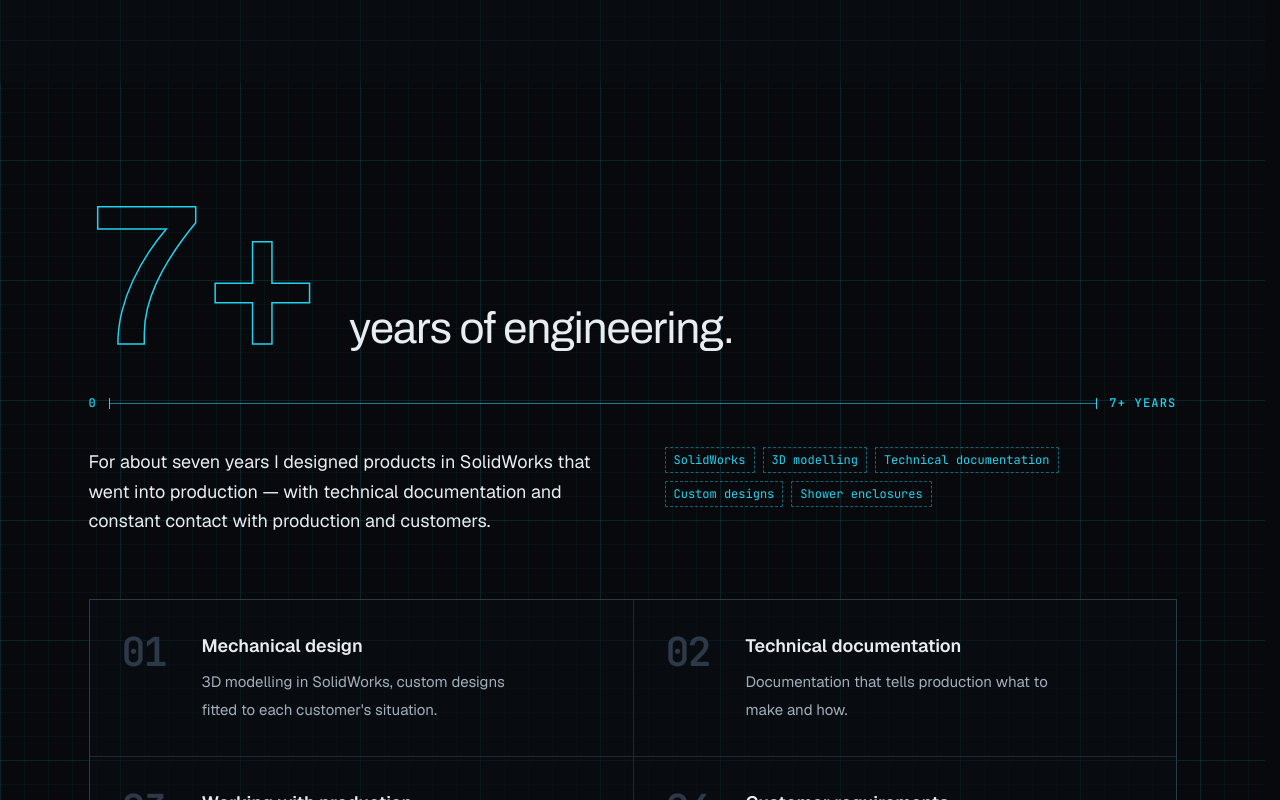
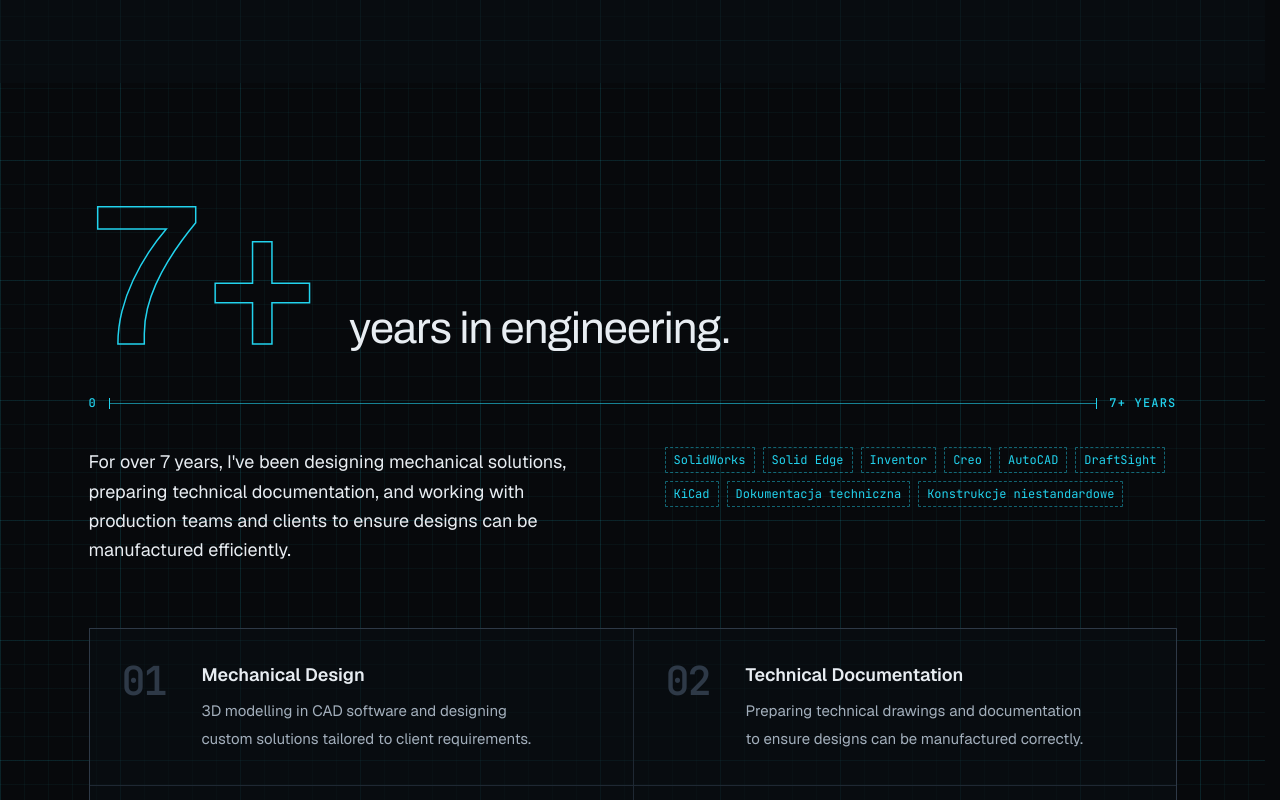
Before and after one commit to Giszta/portfolio, a Next.js app: page /en in a window 1280 px wide. Shown: the part 2000-2800 px from the top of the page. Built offline with nearby package versions, Linux system fonts and the light colour scheme; no server answers.

Commit message:
text on page updated

```diff
--- a/messages/en.json
+++ b/messages/en.json
@@ -44,7 +44,7 @@
     "availability": "Open to new opportunities · {city} · on-site / hybrid / remote",
     "titleOutline": "Engineer",
     "titleSolid": "who codes.",
-    "lead": "{name} — mechanical engineer with 7+ years in design and production, now building software for technical workflows. Same part, two views: the drawing on one side of the cut, the code on the other.",
+    "lead": "{name} — a mechanical design engineer with over 7 years of experience, combining mechanical design with software development and the automation of technical processes.",
     "ctaPrimary": "See projects",
     "cvFormat": "PDF",
     "dragHint": "Drag line A–A — or focus it and use the arrow keys",
@@ -94,86 +94,90 @@
   },
 "engineering": {
   "titleOutline": "7+",
-    "titleSolid": "years of engineering.",
-    "lead": "For about seven years I designed products in SolidWorks that went into production — with technical documentation and constant contact with production and customers.",
+  "titleSolid": "years in engineering.",
+  "lead": "For over 7 years, I've been designing mechanical solutions, preparing technical documentation, and working with production teams and clients to ensure designs can be manufactured efficiently.",
   "measure": {
     "start": "0",
     "end": "7+ years"
 },
-    "chipsLabel": "Tools and areas",
+  "chipsLabel": "Tools and areas of expertise",
     "chips": {
       "solidworks": "SolidWorks",
-      "modelling": "3D modelling",
-      "documentation": "Technical documentation",
-      "custom": "Custom designs",
-      "enclosures": "Shower enclosures"
+      "solidedge": "Solid Edge",
+      "autocad": "AutoCAD",
+      "inventor": "Inventor",
+      "creo": "Creo",
+      "draftsight": "DraftSight",
+      "kicad": "KiCad",
+      "documentation": "Dokumentacja techniczna",
+      "custom": "Konstrukcje niestandardowe"
     },
-    "capabilitiesLabel": "Scope of engineering work",
+"capabilitiesLabel": "Engineering expertise",
   "capabilities": {
   "design": {
-        "title": "Mechanical design",
-        "text": "3D modelling in SolidWorks, custom designs fitted to each customer's situation."
+    "title": "Mechanical Design",
+    "text": "3D modelling in CAD software and designing custom solutions tailored to client requirements."
 },
 "documentation": {
-        "title": "Technical documentation",
-        "text": "Documentation that tells production what to make and how."
+"title": "Technical Documentation",
+"text": "Preparing technical drawings and documentation to ensure designs can be manufactured correctly."
 },
 "production": {
-        "title": "Working with production",
-        "text": "Daily contact with production and solving technical problems as they come up."
+"title": "Working with Production",
+"text": "Consulting on design solutions, clarifying technical documentation, and resolving engineering issues."
 },
 "client": {
-        "title": "Customer requirements",
-        "text": "Turning customer needs into a solution that can actually be designed and built."
+"title": "Requirements Analysis",
+"text": "Translating client needs into specific design requirements and feasible solutions."
 }
 }
 },
 "technology": {
-    "titleSolid": "What it's",
-    "titleOutline": "made of.",
-    "lead": "Technologies I use every day — from the interface to mechanical design.",
+"titleSolid": "My technical",
+"titleOutline": "toolkit.",
+"lead": "The tools I use for mechanical design, software development, and automating technical processes.",
 "engineering": "Engineering",
-    "software": "Software",
-    "groupsLabel": "Technology layers",
+"software": "Software Development",
+"groupsLabel": "Technology Stack",
 "groups": {
 "interface": {
-        "title": "Interface"
+"title": "Frontend"
 },
 "backend": {
-        "title": "Backend & data"
+"title": "Backend & Data"
 },
 "automation": {
-        "title": "AI & automation"
+"title": "AI & Automation"
 },
 "quality": {
-        "title": "Quality & delivery"
+"title": "Quality & Deployment"
 },
 "engineering": {
 "title": "Engineering"
 }
 },
 "terms": {
-      "modelling-3d": "3D modelling",
-      "technical-documentation": "Technical documentation",
-      "solidworks-macros": "SolidWorks macros",
+"modelling-3d": "3D Modelling",
+"technical-documentation": "Technical Documentation",
+"solidworks-macros": "SolidWorks Macros",
 "excel-vba": "Excel VBA"
 }
 },
   "about": {
     "title": "I solve technical problems. Code is one of my tools.",
-    "lead": "I’m a <strong>mechanical design engineer</strong> with about seven years of experience. I work in SolidWorks, produce technical documentation and work directly with production and clients. Today I design shower enclosures, many of them custom, each one shaped around a specific client’s situation.",
-    "software": "In 2023 I started programming to build a website for my dad’s photography business, Fotoroman. I kept going: <strong>TypeScript, React, Next.js, Node.js and PostgreSQL</strong>, and a project for a real client in renewable-energy advisory.",
-    "tools": "At work, I’ve also built tools for myself and my team: an Excel VBA template that everyone on the team uses for email replies and quotes, and a SolidWorks macro that generates PNG visualisations with automatic numbering.",
-    "ai": "More recently I’ve been building full-stack and AI projects. <strong>NEXUS</strong> is a ticketing platform with AI classification and RAG, where a human always makes the final call on what the AI suggests.",
-    "next": "I’m looking for a role where engineering and software meet: engineering software, automation, AI or manufacturing technology. I’m based in Poznań and open to on-site, hybrid and remote work.",
-    "photoAlt": "Portrait of Adam Giszter, one half of his face in light and the other in shadow.",
+    "lead": "I've been working as a <strong>mechanical design engineer</strong> for 7 years. I design in SolidWorks, prepare technical documentation, and work closely with production teams and clients. My day-to-day work involves turning specific requirements into solutions that can be designed and manufactured — even when a standard approach isn't enough.",
+    "software": "I started coding in 2023 by building a website for Fotoroman, showing my father's photography passion. Since then, I've built more applications while developing my skills in <strong>TypeScript, React, Next.js, Node.js, and PostgreSQL</strong>. I've also built a website for a client in the renewable energy sector.",
+    "tools": "I also use programming to improve my work as an engineer. I created an Excel template using VBA that my entire team uses to prepare email responses and quotations, as well as a SolidWorks macro that automates PNG visualization exports and sequential numbering. These are the kinds of problems I enjoy solving: repetitive tasks that can be completed faster and more reliably through automation.",
+    "ai": "I'm currently developing projects that combine <strong>software, automation, and AI</strong>. NEXUS is a project for an AI-powered ticket management platform that uses AI for ticket classification and retrieval-augmented generation (RAG) to search a knowledge base. I'm particularly interested in building useful AI tools while keeping humans in control of the final decisions.",
+    "next": "I'm looking for opportunities at the intersection of engineering and software — building tools, automating processes, developing AI solutions, or working on engineering software. I want to build on my experience in a real-world engineering environment while continuing to grow as an engineer who can also design and develop software. I'm based in Poznań, Poland, and open to on-site, hybrid, and remote opportunities.",
+    "photoAlt": "Portrait of Adam Giszter, with one side of his face illuminated.",
     "caption": "{name} — Engineer who codes",
     "contactCta": "Get in touch"
   },
   "contact": {
     "titleOutline": "Let's close",
     "titleSolid": "the gap.",
-    "lead": "Open to software, AI and automation roles — especially where engineering context matters.",
+    "lead": "I'm looking for opportunities to build software, automate processes, and develop AI solutions — especially where engineering experience helps solve real-world problems.",
     "linksLabel": "Contact links",
     "form": {
       "title": "Send a message",
--- a/messages/pl.json
+++ b/messages/pl.json
@@ -44,7 +44,7 @@
     "availability": "Otwarty na nowe możliwości · {city} · stacjonarnie / hybrydowo / zdalnie",
     "titleOutline": "Inżynier,",
     "titleSolid": "który koduje.",
-    "lead": "{name} — konstruktor z ponad 7-letnim doświadczeniem w projektowaniu i produkcji, który buduje oprogramowanie dla procesów technicznych. Ta sama część, dwa widoki: rysunek po jednej stronie przekroju, kod po drugiej.",
+    "lead": "{name} — konstruktor z ponad 7-letnim doświadczeniem, który łączy projektowanie mechaniczne z programowaniem i automatyzacją procesów technicznych.",
     "ctaPrimary": "Zobacz projekty",
     "cvFormat": "PDF",
     "dragHint": "Przeciągnij linię A–A albo ustaw na niej fokus i użyj strzałek",
@@ -95,7 +95,7 @@
   "engineering": {
     "titleOutline": "7+",
     "titleSolid": "lat inżynierii.",
-    "lead": "Przez około siedem lat projektowałem w SolidWorksie produkty, które trafiały na produkcję — z dokumentacją techniczną i w stałym kontakcie z produkcją i klientami.",
+    "lead": "Od ponad 7 lat projektuję rozwiązania mechaniczne, przygotowuję dokumentację techniczną i współpracuję z produkcją oraz klientami, dbając o to, by projekty można było sprawnie zrealizować.",
     "measure": {
       "start": "0",
       "end": "7+ lat"
@@ -103,41 +103,45 @@
     "chipsLabel": "Narzędzia i obszary",
     "chips": {
       "solidworks": "SolidWorks",
-      "modelling": "Modelowanie 3D",
+      "solidedge": "Solid Edge",
+      "autocad": "AutoCAD",
+      "inventor": "Inventor",
+      "creo": "Creo",
+      "draftsight": "DraftSight",
+      "kicad": "KiCad",
       "documentation": "Dokumentacja techniczna",
-      "custom": "Konstrukcje niestandardowe",
-      "enclosures": "Kabiny prysznicowe"
+      "custom": "Konstrukcje niestandardowe"
     },
     "capabilitiesLabel": "Zakres pracy inżynierskiej",
     "capabilities": {
       "design": {
         "title": "Projektowanie mechaniczne",
-        "text": "Modelowanie 3D w SolidWorksie, konstrukcje niestandardowe dopasowane do sytuacji klienta."
+        "text": "Modelowanie 3D w programach CAD i projektowanie niestandardowych rozwiązań dopasowanych do wymagań klienta."
       },
       "documentation": {
         "title": "Dokumentacja techniczna",
-        "text": "Dokumentacja, według której produkcja wie, co i jak wykonać."
+        "text": "Przygotowywanie rysunków i dokumentacji umożliwiających prawidłowe wykonanie projektu."
       },
       "production": {
         "title": "Współpraca z produkcją",
-        "text": "Codzienny kontakt z produkcją i rozwiązywanie problemów technicznych na bieżąco."
+        "text": "Konsultowanie rozwiązań konstrukcyjnych, wyjaśnianie dokumentacji i rozwiązywanie problemów technicznych."
       },
       "client": {
-        "title": "Wymagania klienta",
-        "text": "Przekładanie potrzeb klienta na rozwiązanie, które da się zaprojektować i wykonać."
+        "title": "Analiza wymagań",
+        "text": "Przekładanie potrzeb klienta na konkretne założenia projektowe i rozwiązania możliwe do wykonania."
       }
     }
   },
   "technology": {
-    "titleSolid": "Z czego jest",
-    "titleOutline": "zrobione.",
-    "lead": "Technologie, których używam na co dzień — od interfejsu po konstrukcję.",
+    "titleSolid": "Mój warsztat",
+    "titleOutline": "techniczny.",
+    "lead": "Narzędzia, których używam do projektowania mechanicznego, tworzenia oprogramowania i automatyzacji procesów technicznych.",
     "engineering": "Inżynieria",
     "software": "Programowanie",
     "groupsLabel": "Warstwy technologii",
     "groups": {
       "interface": {
-        "title": "Interfejs"
+        "title": "Frontend"
       },
       "backend": {
         "title": "Backend i dane"
@@ -146,7 +150,7 @@
         "title": "AI i automatyzacja"
       },
       "quality": {
-        "title": "Jakość i dostarczanie"
+        "title": "Jakość i wdrażanie"
       },
       "engineering": {
         "title": "Inżynieria"
@@ -161,19 +165,19 @@
   },
   "about": {
     "title": "Rozwiązuję problemy techniczne. Kod to jedno z moich narzędzi.",
-    "lead": "Jestem <strong>konstruktorem mechanikiem</strong> z około siedmioletnim doświadczeniem. Pracuję w SolidWorksie, tworzę dokumentację techniczną i na co dzień współpracuję z produkcją i klientami. Obecnie projektuję kabiny prysznicowe, często niestandardowe, każdą dopasowaną do konkretnej sytuacji klienta.",
-    "software": "W 2023 roku zacząłem programować, żeby zbudować stronę dla firmy fotograficznej mojego taty — Fotoroman. Poszedłem dalej: <strong>TypeScript, React, Next.js, Node.js i PostgreSQL</strong> oraz projekt dla prawdziwego klienta z branży doradztwa w zakresie OZE.",
-    "tools": "W pracy zbudowałem też narzędzia dla siebie i zespołu: szablon w Excelu z VBA, z którego cały zespół korzysta przy odpowiedziach mailowych i wycenach, oraz makro do SolidWorksa generujące wizualizacje PNG z automatyczną numeracją.",
-    "ai": "Ostatnio buduję projekty full-stack i AI. <strong>NEXUS</strong> to platforma do obsługi zgłoszeń z klasyfikacją AI i RAG, w której ostateczną decyzję zawsze podejmuje człowiek.",
-    "next": "Szukam roli, w której spotykają się inżynieria i oprogramowanie: oprogramowanie inżynierskie, automatyzacja, AI lub technologie produkcyjne. Mieszkam w Poznaniu i jestem otwarty na pracę stacjonarną, hybrydową i zdalną.",
-    "photoAlt": "Portret: Adam Giszter, jedna połowa twarzy w świetle, druga w cieniu.",
-    "caption": "{name} — Engineer who codes",
+    "lead": "Od 7 lat pracuję jako <strong>konstruktor mechanik</strong>. Projektuję w SolidWorksie, przygotowuję dokumentację techniczną i współpracuję z produkcją oraz klientami. Na co dzień przekładam konkretne wymagania na rozwiązania, które można zaprojektować i wykonać — również wtedy, gdy standardowe podejście nie wystarcza.",
+    "software": "Programowanie zacząłem w 2023 roku od stworzenia strony internetowej dla Fotoroman, żeby przedstawić pasję mojego taty. Z czasem zacząłem budować kolejne aplikacje, rozwijając umiejętności w <strong>TypeScript, React, Next.js, Node.js i PostgreSQL</strong>. Mam też doświadczenie w tworzeniu strony internetowej dla klienta z branży OZE.",
+    "tools": "Programowanie wykorzystuję również w pracy konstruktora. Stworzyłem szablon w Excelu z VBA, z którego korzysta cały zespół przy przygotowywaniu odpowiedzi mailowych i wycen, oraz makro do SolidWorksa automatyzujące generowanie wizualizacji PNG i ich numerację. To właśnie takie problemy najchętniej rozwiązuję: powtarzalne zadania, które można wykonać szybciej i bardziej niezawodnie.",
+    "ai": "Obecnie rozwijam projekty łączące <strong>oprogramowanie, automatyzację i AI</strong>. NEXUS to projekt platformy do obsługi zgłoszeń, która wykorzystuje AI do klasyfikacji i wyszukiwania informacji w bazie wiedzy (RAG). Szczególnie interesuje mnie to, jak budować użyteczne narzędzia AI, zachowując kontrolę człowieka nad ostatecznymi decyzjami.",
+    "next": "Szukam pracy na styku inżynierii i oprogramowania — przy tworzeniu narzędzi, automatyzacji procesów, rozwiązań AI lub oprogramowania inżynierskiego. Chcę wykorzystać doświadczenie zdobyte w realnym środowisku technicznym i dalej rozwijać się jako inżynier, który potrafi również projektować i tworzyć oprogramowanie. Mieszkam w Poznaniu; jestem otwarty na pracę stacjonarną, hybrydową i zdalną.",
+    "photoAlt": "Portret Adama Gisztera, z twarzą oświetloną z jednej strony.",
+    "caption": "{name} — Inżynier, który koduje",
     "contactCta": "Napisz do mnie"
   },
   "contact": {
     "titleOutline": "Połączmy",
     "titleSolid": "te światy.",
-    "lead": "Interesują mnie role związane z oprogramowaniem, AI i automatyzacją — szczególnie tam, gdzie doświadczenie inżynierskie ma znaczenie.",
+    "lead": "Szukam możliwości tworzenia oprogramowania, automatyzacji i rozwiązań AI — szczególnie tam, gdzie doświadczenie inżynierskie pomaga rozwiązywać realne problemy.",
     "linksLabel": "Linki kontaktowe",
     "form": {
       "title": "Napisz wiadomość",
--- a/src/components/engineering/EngineeringSection.tsx
+++ b/src/components/engineering/EngineeringSection.tsx
@@ -5,7 +5,7 @@ import { CapabilityList } from "./CapabilityList";
 
 const HEADING_ID = "engineering-title";
 
-const CHIPS = ["solidworks", "modelling", "documentation", "custom", "enclosures"] as const;
+const CHIPS = ["solidworks","solidedge","inventor","creo", "autocad", "draftsight", "kicad", "documentation", "custom"] as const;
 
 export function EngineeringSection() {
   const t = useTranslations("engineering");
--- a/src/content/site.ts
+++ b/src/content/site.ts
@@ -21,7 +21,7 @@ export interface SiteConfig {
 
 export const siteConfig = {
   name: "Adam Giszter",
-  shortName: "Giszter",
+  shortName: "Giszter.com",
   location: { countryCode: "PL", latitude: 52, longitude: 16 },
   links: {
     github: "https://github.com/Giszta",
--- a/src/content/stack.ts
+++ b/src/content/stack.ts
@@ -45,7 +45,6 @@ export const STACK = [
     items: [
       tech("claude-api"),
       tech("rag"),
-      tech("python"),
       term("solidworks-macros"),
       term("excel-vba"),
     ],
@@ -55,15 +54,13 @@ export const STACK = [
     view: "software",
     items: [
       tech("vitest"),
-      tech("testing-library"),
       tech("playwright"),
       tech("git"),
-      tech("ci-cd"),
     ],
   },
   {
     id: "engineering",
     view: "engineering",
-    items: [tech("solidworks"), term("modelling-3d"), term("technical-documentation")],
+    items: [tech("solidworks"), tech("solidedge"), tech("inventor"), tech("creo"), tech("autocad"), tech("draftsight"), tech("kicad"), ],
   },
 ] as const satisfies readonly StackGroup[];
--- a/src/content/tech.ts
+++ b/src/content/tech.ts
@@ -50,6 +50,12 @@ export const TECH = {
   vue: { label: "Vue 3", icon: siVuedotjs },
   vuex: { label: "Vuex", icon: null },
   vite: { label: "Vite", icon: siVite },
+  solidedge: { label: "Solid Edge", icon: null },
+  inventor: { label: "Inventor", icon: null },
+  creo: { label: "Creo", icon: null },
+  draftsight: { label: "DraftSight", icon: null },
+  kicad: { label: "KiCad", icon: null },
+  autocad: { label: "AutoCAD", icon: null },
 } as const satisfies Record<string, TechDefinition>;
 
 export type TechId = keyof typeof TECH;
```
Also changed, not shown: src/components/hero/Hero.tsx (+3 -4 lines). Lines whose indentation alone changed are shown as unchanged.
